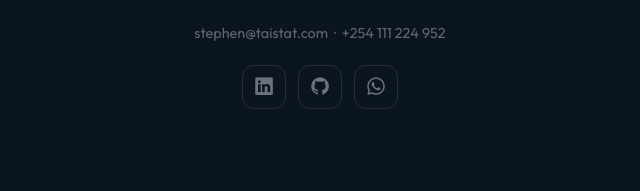
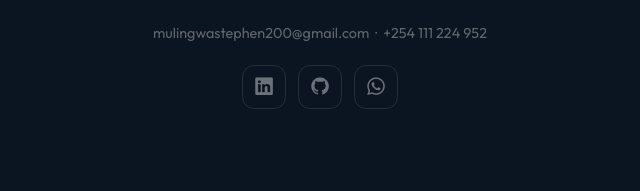
Before and after one commit to taistatconsultancy/Portfolio_Website, a plain HTML site: page index.html in a window 1280 px wide. Shown: the part 7487-7678 px from the top of the page, 320-960 px from the left. Drawn offline with nearby package versions, Linux system fonts and the light colour scheme.

Commit message:
Update contact email in index.html

```diff
--- a/index.html
+++ b/index.html
@@ -964,7 +964,7 @@
       <a href="contact.html" class="btn btn-primary" style="font-size:1rem;padding:16px 36px">
         <i class="bi bi-envelope-fill"></i> Get in Touch
       </a>
-      <p class="contact-detail">stephen@taistat.com &nbsp;·&nbsp; +254 111 224 952</p>
+      <p class="contact-detail">mulingwastephen200@gmail.com &nbsp;·&nbsp; +254 111 224 952</p>
       <div class="social-row">
         <a href="https://www.linkedin.com/in/mulingwa-stephen/" target="_blank" rel="noopener noreferrer" class="social-link" aria-label="LinkedIn"><i class="bi bi-linkedin"></i></a>
         <a href="https://github.com/StephenMulingwa" target="_blank" rel="noopener noreferrer" class="social-link" aria-label="GitHub"><i class="bi bi-github"></i></a>
```
